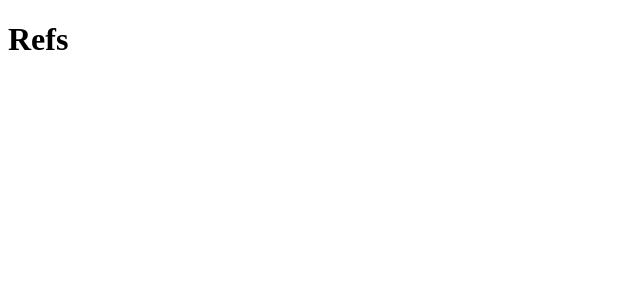
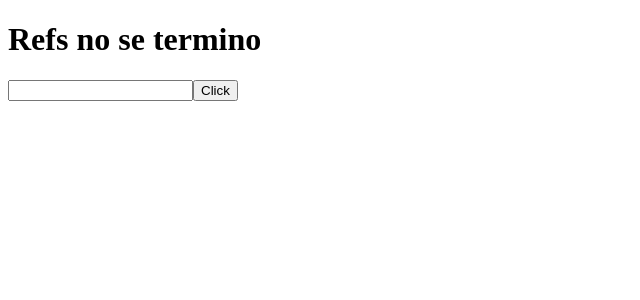
Before and after one commit to carolainseija/react-hooks, a React (Create React App) app: page / in a window 1280 px wide. Shown: the top 300 px of the page, without its empty margins (0-640 px from the left). Built offline with nearby package versions, Linux system fonts and the light colour scheme.

Commit message:
refs para terminar

```diff
--- a/src/App.js
+++ b/src/App.js
@@ -4,7 +4,7 @@ import Card from "./Components/Card";
 function App() {
   return (
     <div className="App">
-      <h1>Refs</h1>
+      <h1>Refs no se termino</h1>
       <Card />
     </div>
   );
--- a/src/Components/Card.js
+++ b/src/Components/Card.js
@@ -1,10 +1,22 @@
+import { createRef, useRef, useState } from "react";
 import Button from "./Button"
 
+const Card = (props) => {
 
-const Card = (props) => {
+    const [name, setName] = useState('');
+    const nameInputRef = useRef();
+    const handlerName = (event) => {
+        setName(event.target.value)
+        console.log(name)
+    }
+    console.log('refs,',nameInputRef)
+
     return (
         <div>
             {props.childrens}
+            <input className="input" onChange={handlerName} ref={nameInputRef} />
+            <button>Click</button>
+            {name}
             <Button />
         </div>
     )
```
